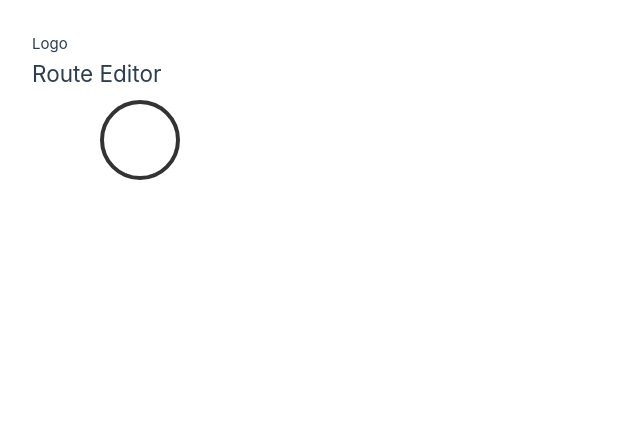
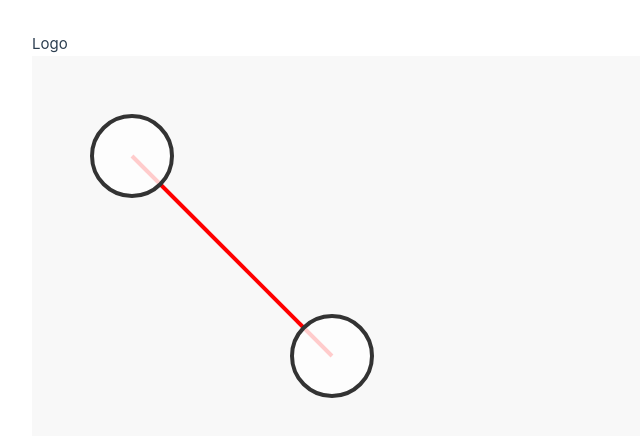
Before and after one commit to DanielCheang007/007_module_brazil_frontend, a Vue app: page / in a window 1280 px wide. Shown: the top 436 px of the page, without its empty margins (0-640 px from the left). Built offline with nearby package versions, Linux system fonts and the light colour scheme.

Commit message:
display connection between circles

```diff
--- a/src/views/RouteEditor.vue
+++ b/src/views/RouteEditor.vue
@@ -1,9 +1,15 @@
 <script setup>
 import {ref, computed} from 'vue'
 
-const n = {x:100, y:100}
+// node radius
+const R = 80 / 2
 
-const nodes = ref([n])
+const a = {x:100, y:100}
+const b = {x:300, y:300}
+
+const conns = ref([[a, b]])
+
+const nodes = ref([a, b])
 const dragging = ref(null)
 
 document.addEventListener("mousemove", (e) => {
@@ -32,25 +38,34 @@ const nStyle = (node) => {
 </script>
 
 <template>
-    <h2>Route Editor</h2>
     <div class="canvas">
-        <div class="node" :style="nStyle(node)" v-for="node in nodes" @mousedown="mousedown(node)">
-
-        </div>
+        <svg xmlns="http://www.w3.org/2000/svg">
+            <line v-for="([f, t]) in conns" :x1="f.x" :y1="f.y" :x2="t.x" :y2="t.y"/>
+            <circle v-for="node in nodes" :cx="node.x" :cy="node.y" :r="R" @mousedown="mousedown(node)" />
+        </svg>
     </div>
 </template>
 
 <style scoped>
-    .node {
-        width: 80px;
-        height: 80px;
-        border: 4px solid #333;
-        border-radius: 100%;
+    .canvas {
+        background: #f8f8f8;
+        height: 80vh;
 
-        background: #fff;
-
-        position:absolute;
-        left:100px;
-        top: 100px;
+        position: relative;
+    }
+    svg {
+        background: #f8f8f8;
+        position: absolute;
+        width: 100%;
+        height: 100%;
+    }
+    line {
+        stroke:red;
+        stroke-width: 4;
+    }
+    circle {
+        fill: rgba(255,255,255, .8);
+        stroke:#333;
+        stroke-width: 4;
     }
 </style>
```
